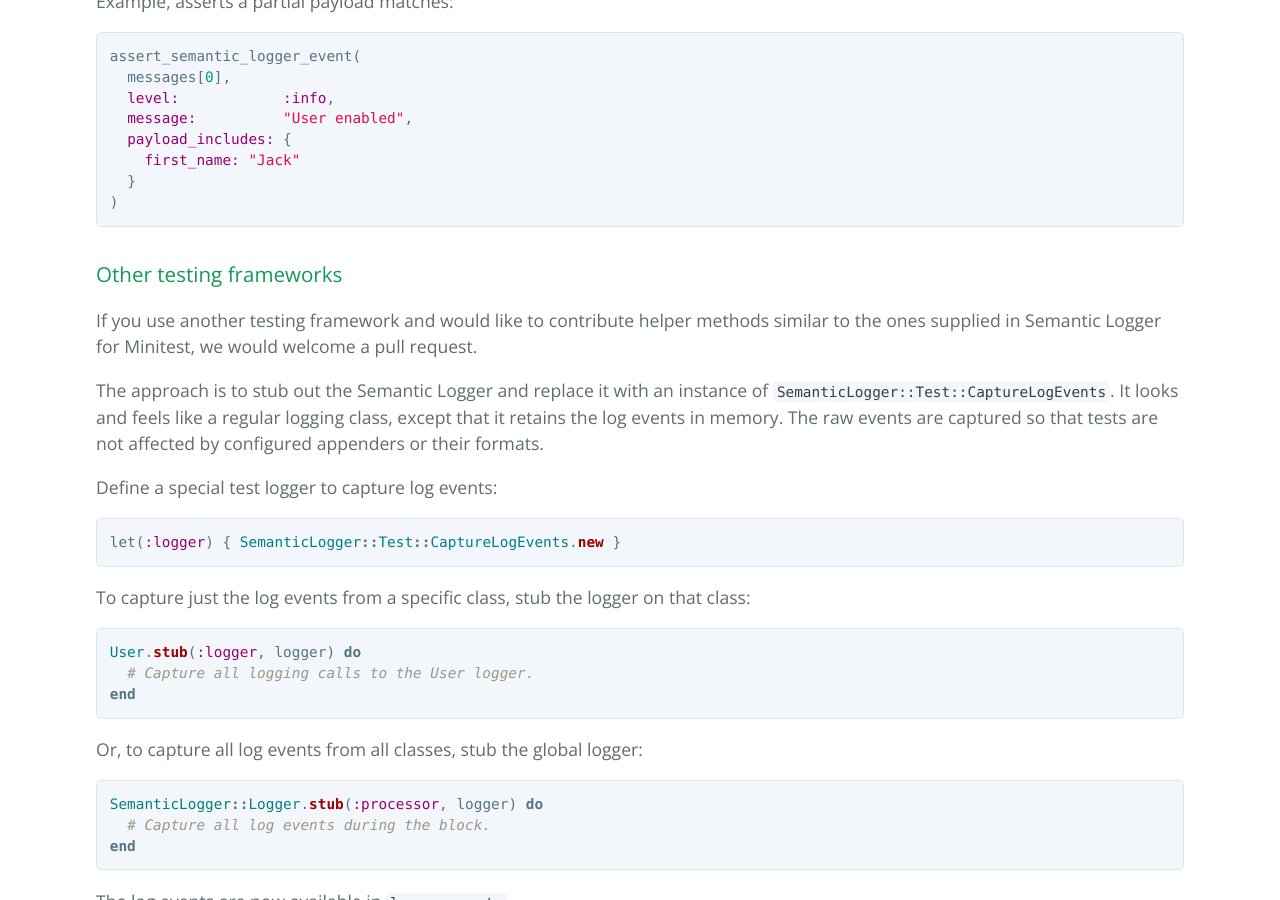
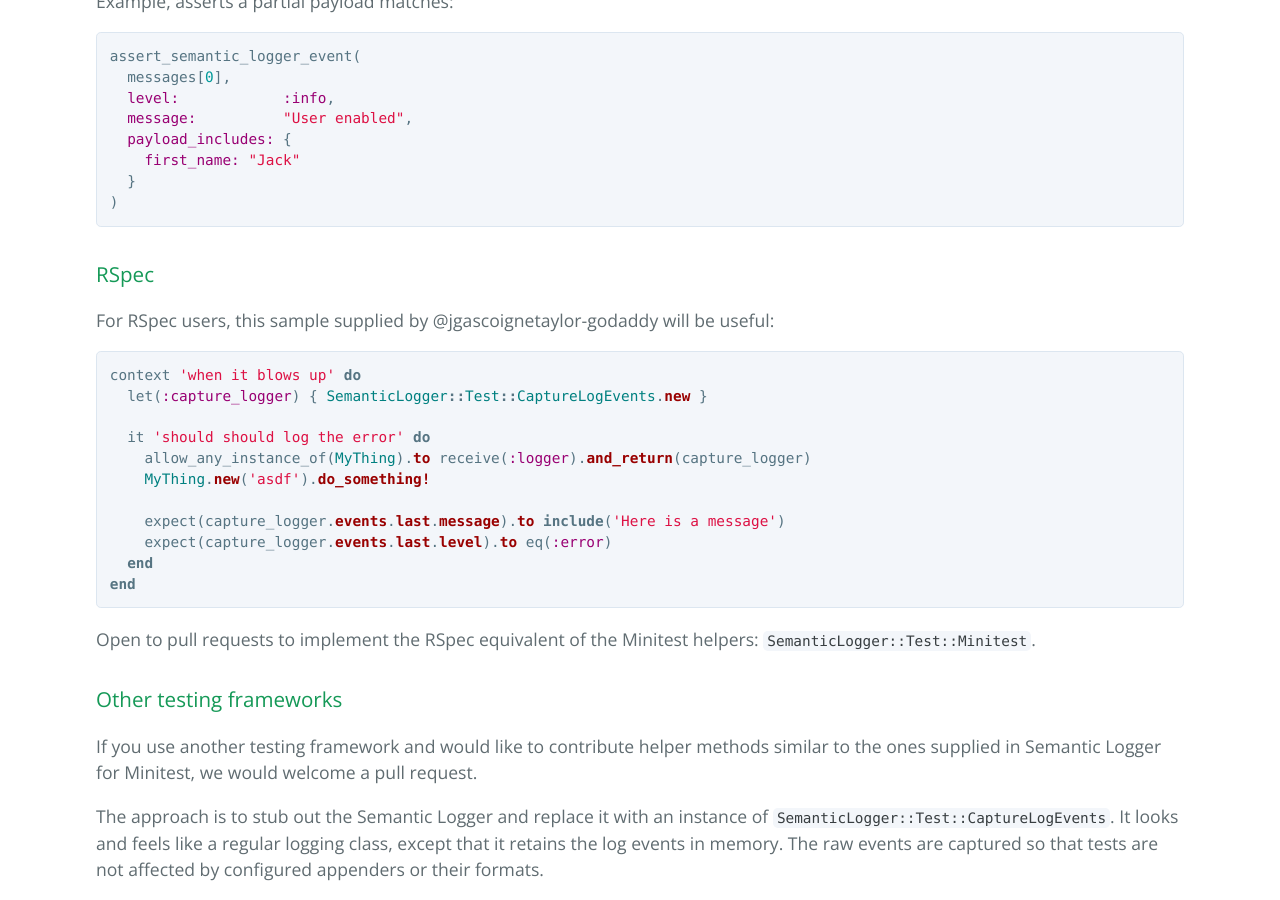
Before and after one commit to reidmorrison/semantic_logger, a Jekyll site: the page built from docs/testing.md, in a window 1280 px wide and 900 px high, scrolled down 3017 px. Built offline with Jekyll 4.4.1, drawn with Linux system fonts in a browser that asks for light colours; our own code applies the rules of GitHub Pages for plain Markdown files.

Commit message:
Doc updates

```diff
--- a/docs/testing.md
+++ b/docs/testing.md
@@ -149,6 +149,25 @@ assert_semantic_logger_event(
 )
 ~~~
 
+### RSpec
+
+For RSpec users, this sample supplied by @jgascoignetaylor-godaddy will be useful:
+~~~ruby
+context 'when it blows up' do
+  let(:capture_logger) { SemanticLogger::Test::CaptureLogEvents.new }
+
+  it 'should should log the error' do
+    allow_any_instance_of(MyThing).to receive(:logger).and_return(capture_logger)
+    MyThing.new('asdf').do_something!
+
+    expect(capture_logger.events.last.message).to include('Here is a message')
+    expect(capture_logger.events.last.level).to eq(:error)
+  end
+end
+~~~
+
+Open to pull requests to implement the RSpec equivalent of the Minitest helpers: `SemanticLogger::Test::Minitest`.
+
 ### Other testing frameworks
 
 If you use another testing framework and would like to contribute helper methods similar
```
